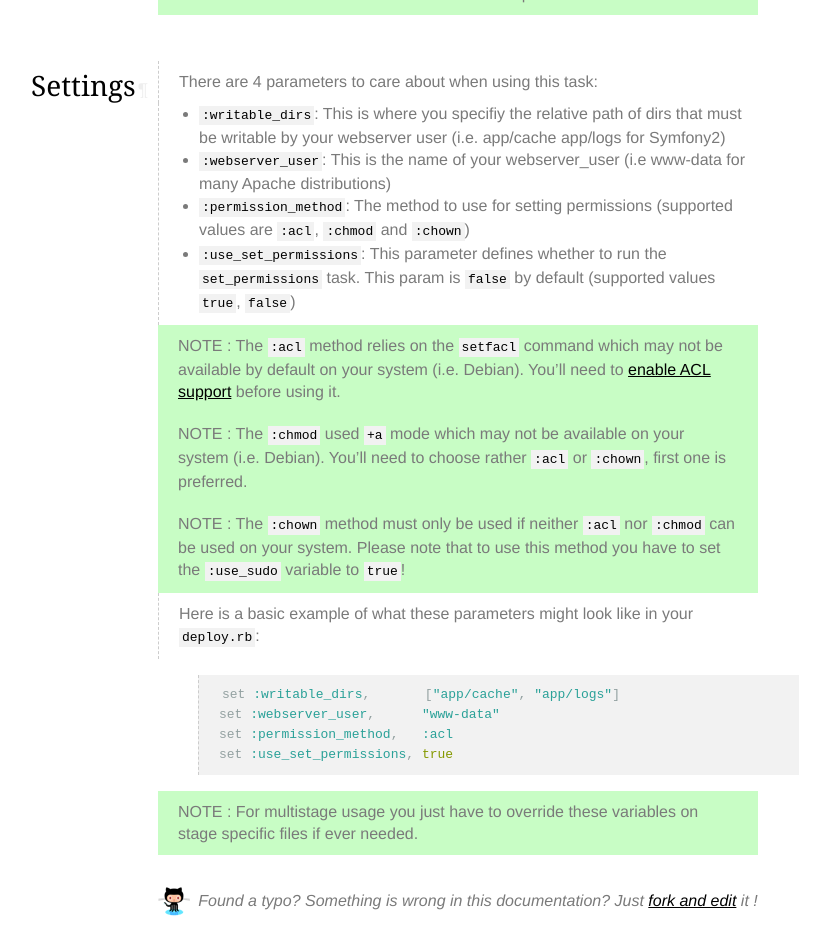
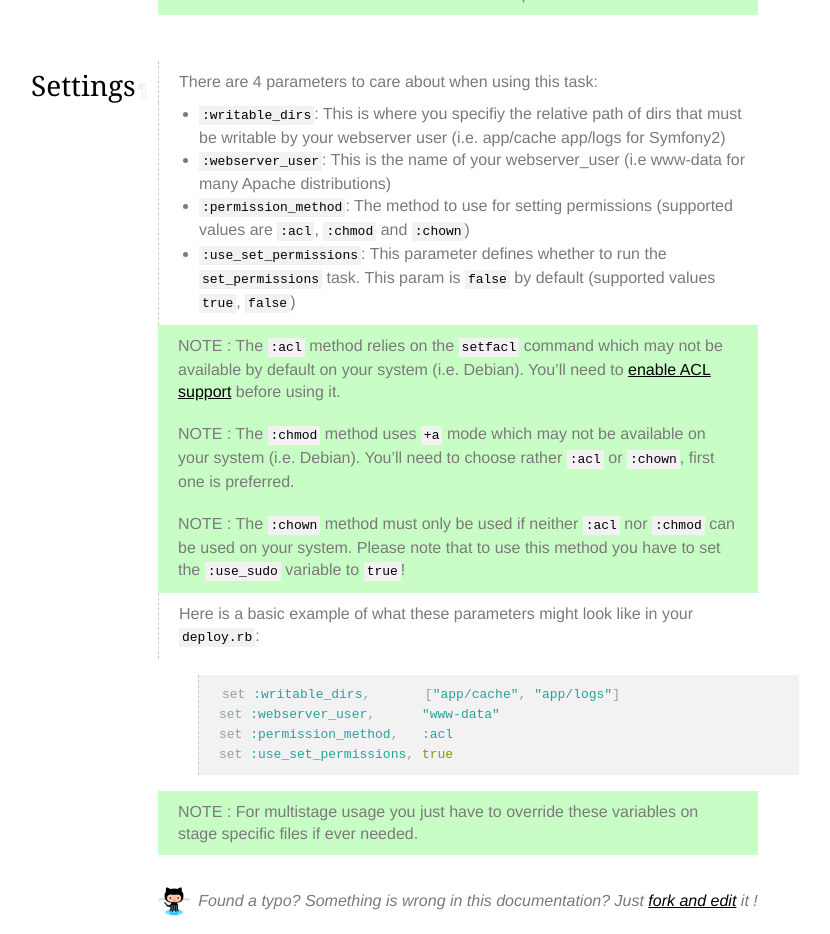
Before and after one commit to everzet/capifony, a Jekyll site: the page built from cookbook/set-permissions.markdown, in a window 1280 px wide, cut to the strip 324-1258 px from the top of the page. Shown: the whole strip, without its empty margins (162-992 px from the left). Built offline with Jekyll 4.4.1, drawn with Linux system fonts in a browser that asks for light colours; nearby versions of some CDN libraries.

Commit message:
Update cookbook/set-permissions.markdown

```diff
--- a/cookbook/set-permissions.markdown
+++ b/cookbook/set-permissions.markdown
@@ -29,8 +29,8 @@ There are 4 parameters to care about when using this task:
 > default on your system (i.e. Debian).  You'll need to [enable ACL support](
 > https://help.ubuntu.com/community/FilePermissionsACLs) before using it.
 
-> NOTE : The `:chmod` used `+a` mode which may not be available on your system (i.e. Debian).
-> You'll need to choose rather `:acl` or `:chown`, first one is preferred.
+> NOTE : The `:chmod` method uses `+a` mode which may not be available on your system
+> (i.e. Debian). You'll need to choose rather `:acl` or `:chown`, first one is preferred.
 
 > NOTE : The `:chown` method must only be used if neither `:acl` nor `:chmod` can
 > be used on your system. Please note that to use this method you have to set
```
